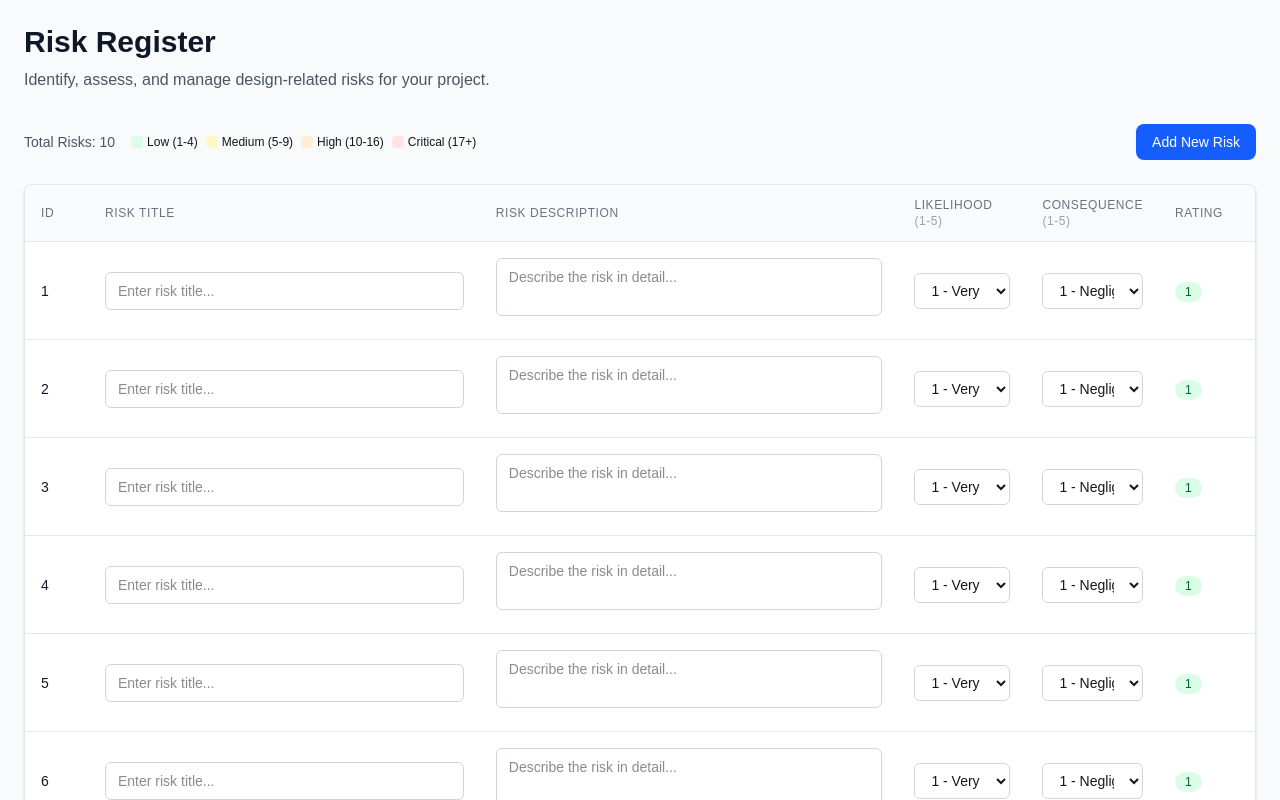
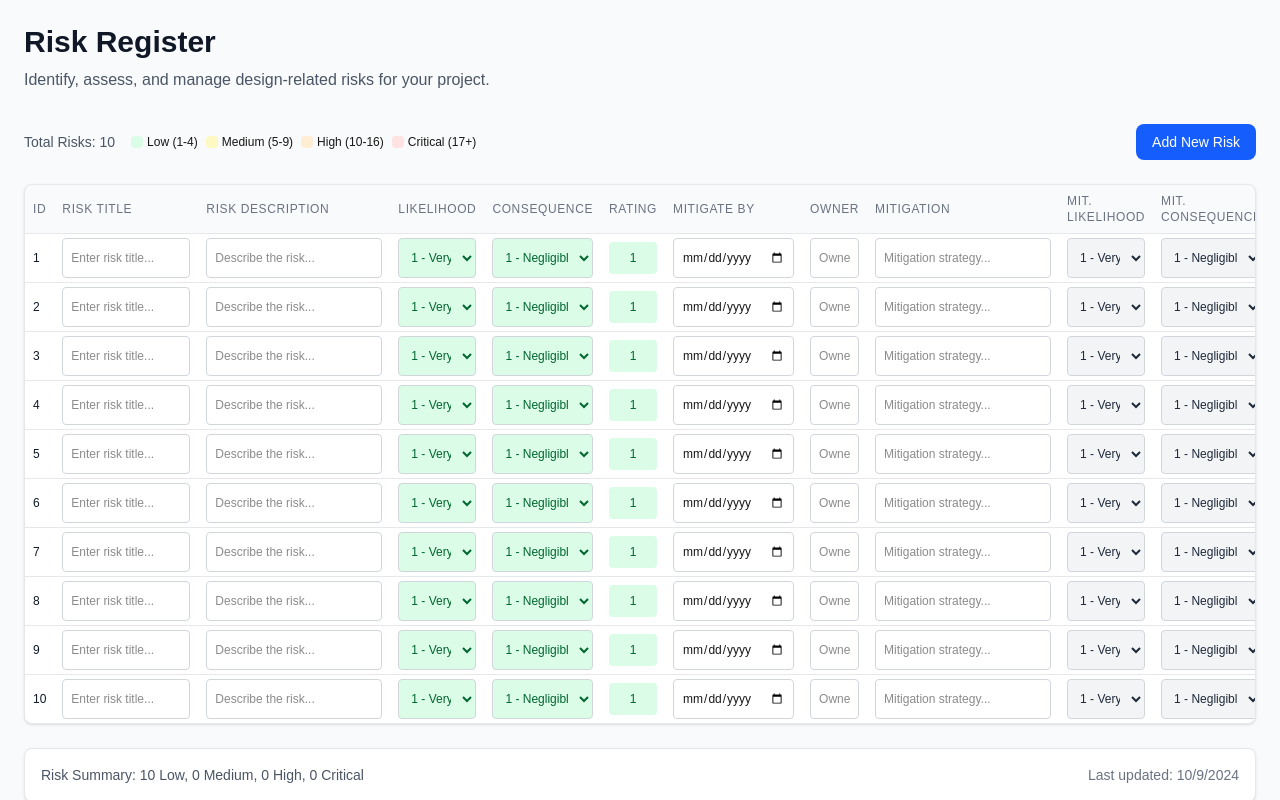
Before and after one commit to balgovidr/AutomationConsultant, a Next.js app: page / in a window 1280 px wide. Shown: the top 800 px of the page. Built offline with nearby package versions, Linux system fonts and the light colour scheme; no server answers.

Commit message:
More columns

```diff
--- a/src/components/RiskRegister.jsx
+++ b/src/components/RiskRegister.jsx
@@ -27,6 +27,28 @@ const RiskRegister = () => {
     }
 
     setRisks(updatedRisks);
+  };
+
+  const getLikelihoodColor = (likelihood) => {
+    switch(likelihood) {
+      case 1: return 'bg-green-100 text-green-800';
+      case 2: return 'bg-green-200 text-green-900';
+      case 3: return 'bg-yellow-100 text-yellow-800';
+      case 4: return 'bg-orange-100 text-orange-800';
+      case 5: return 'bg-red-100 text-red-800';
+      default: return 'bg-gray-100 text-gray-800';
+    }
+  };
+
+  const getConsequenceColor = (consequence) => {
+    switch(consequence) {
+      case 1: return 'bg-green-100 text-green-800';
+      case 2: return 'bg-green-200 text-green-900';
+      case 3: return 'bg-yellow-100 text-yellow-800';
+      case 4: return 'bg-orange-100 text-orange-800';
+      case 5: return 'bg-red-100 text-red-800';
+      default: return 'bg-gray-100 text-gray-800';
+    }
   };
 
   const getRatingColor = (rating) => {
@@ -91,67 +113,83 @@ const RiskRegister = () => {
         {/* Table Container */}
         <div className="bg-white rounded-lg shadow-sm border border-gray-200 overflow-hidden">
           <div className="overflow-x-auto">
-            <table className="min-w-full divide-y divide-gray-200">
+            <table className="min-w-full divide-y divide-gray-200 text-sm">
               <thead className="bg-gray-50">
                 <tr>
-                  <th className="px-4 py-3 text-left text-xs font-medium text-gray-500 uppercase tracking-wider w-16">
+                  <th className="px-2 py-2 text-left text-xs font-medium text-gray-500 uppercase tracking-wider w-12">
                     ID
                   </th>
-                  <th className="px-4 py-3 text-left text-xs font-medium text-gray-500 uppercase tracking-wider min-w-48">
+                  <th className="px-2 py-2 text-left text-xs font-medium text-gray-500 uppercase tracking-wider min-w-36">
                     Risk Title
                   </th>
-                  <th className="px-4 py-3 text-left text-xs font-medium text-gray-500 uppercase tracking-wider min-w-64">
+                  <th className="px-2 py-2 text-left text-xs font-medium text-gray-500 uppercase tracking-wider min-w-48">
                     Risk Description
                   </th>
-                  <th className="px-4 py-3 text-left text-xs font-medium text-gray-500 uppercase tracking-wider w-32">
+                  <th className="px-2 py-2 text-left text-xs font-medium text-gray-500 uppercase tracking-wider w-28">
                     Likelihood
-                    <div className="text-xs font-normal text-gray-400">(1-5)</div>
                   </th>
-                  <th className="px-4 py-3 text-left text-xs font-medium text-gray-500 uppercase tracking-wider w-32">
+                  <th className="px-2 py-2 text-left text-xs font-medium text-gray-500 uppercase tracking-wider w-28">
                     Consequence
-                    <div className="text-xs font-normal text-gray-400">(1-5)</div>
                   </th>
-                  <th className="px-4 py-3 text-left text-xs font-medium text-gray-500 uppercase tracking-wider w-24">
+                  <th className="px-2 py-2 text-left text-xs font-medium text-gray-500 uppercase tracking-wider w-20">
                     Rating
+                  </th>
+                  <th className="px-2 py-2 text-left text-xs font-medium text-gray-500 uppercase tracking-wider w-32">
+                    Mitigate By
+                  </th>
+                  <th className="px-2 py-2 text-left text-xs font-medium text-gray-500 uppercase tracking-wider w-32">
+                    Owner
+                  </th>
+                  <th className="px-2 py-2 text-left text-xs font-medium text-gray-500 uppercase tracking-wider min-w-48">
+                    Mitigation
+                  </th>
+                  <th className="px-2 py-2 text-left text-xs font-medium text-gray-500 uppercase tracking-wider w-28">
+                    Mit. Likelihood
+                  </th>
+                  <th className="px-2 py-2 text-left text-xs font-medium text-gray-500 uppercase tracking-wider w-28">
+                    Mit. Consequence
+                  </th>
+                  <th className="px-2 py-2 text-left text-xs font-medium text-gray-500 uppercase tracking-wider w-20">
+                    Mit. Rating
                   </th>
                 </tr>
               </thead>
               <tbody className="bg-white divide-y divide-gray-200">
                 {risks.map((risk, index) => (
-                  <tr key={risk.id} className="hover:bg-gray-50">
+                  <tr key={risk.id} className="hover:bg-gray-50 h-12">
                     {/* ID */}
-                    <td className="px-4 py-4 whitespace-nowrap text-sm font-medium text-gray-900">
+                    <td className="px-2 py-1 whitespace-nowrap text-xs font-medium text-gray-900">
                       {risk.id}
                     </td>
 
                     {/* Risk Title */}
-                    <td className="px-4 py-4">
+                    <td className="px-2 py-1">
                       <input
                         type="text"
                         value={risk.title}
                         onChange={(e) => handleInputChange(index, 'title', e.target.value)}
                         placeholder="Enter risk title..."
-                        className="w-full px-3 py-2 border border-gray-300 rounded-md text-sm focus:outline-none focus:ring-2 focus:ring-blue-500 focus:border-transparent"
+                        className="w-full h-10 px-2 border border-gray-300 rounded text-xs focus:outline-none focus:ring-1 focus:ring-blue-500 focus:border-transparent"
                       />
                     </td>
 
                     {/* Risk Description */}
-                    <td className="px-4 py-4">
-                      <textarea
+                    <td className="px-2 py-1">
+                      <input
+                        type="text"
                         value={risk.description}
                         onChange={(e) => handleInputChange(index, 'description', e.target.value)}
-                        placeholder="Describe the risk in detail..."
-                        rows={2}
-                        className="w-full px-3 py-2 border border-gray-300 rounded-md text-sm focus:outline-none focus:ring-2 focus:ring-blue-500 focus:border-transparent resize-none"
+                        placeholder="Describe the risk..."
+                        className="w-full h-10 px-2 border border-gray-300 rounded text-xs focus:outline-none focus:ring-1 focus:ring-blue-500 focus:border-transparent"
                       />
                     </td>
 
                     {/* Likelihood */}
-                    <td className="px-4 py-4">
+                    <td className="px-2 py-1">
                       <select
                         value={risk.likelihood}
                         onChange={(e) => handleInputChange(index, 'likelihood', e.target.value)}
-                        className="w-full px-3 py-2 border border-gray-300 rounded-md text-sm focus:outline-none focus:ring-2 focus:ring-blue-500 focus:border-transparent"
+                        className={`w-full h-10 px-2 border border-gray-300 rounded text-xs focus:outline-none focus:ring-1 focus:ring-blue-500 focus:border-transparent ${getLikelihoodColor(risk.likelihood)}`}
                       >
                         <option value={1}>1 - Very Low</option>
                         <option value={2}>2 - Low</option>
@@ -162,11 +200,11 @@ const RiskRegister = () => {
                     </td>
 
                     {/* Consequence */}
-                    <td className="px-4 py-4">
+                    <td className="px-2 py-1">
                       <select
                         value={risk.consequence}
                         onChange={(e) => handleInputChange(index, 'consequence', e.target.value)}
-                        className="w-full px-3 py-2 border border-gray-300 rounded-md text-sm focus:outline-none focus:ring-2 focus:ring-blue-500 focus:border-transparent"
+                        className={`w-full h-10 px-2 border border-gray-300 rounded text-xs focus:outline-none focus:ring-1 focus:ring-blue-500 focus:border-transparent ${getConsequenceColor(risk.consequence)}`}
                       >
                         <option value={1}>1 - Negligible</option>
                         <option value={2}>2 - Minor</option>
@@ -177,9 +215,78 @@ const RiskRegister = () => {
                     </td>
 
                     {/* Rating */}
-                    <td className="px-4 py-4">
-                      <span className={`inline-flex items-center px-2.5 py-0.5 rounded-full text-xs font-medium ${getRatingColor(risk.rating)}`}>
+                    <td className="px-2 py-1">
+                      <span className={`inline-flex items-center justify-center w-full h-8 px-2 rounded text-xs font-medium ${getRatingColor(risk.rating)}`}>
                         {risk.rating}
+                      </span>
+                    </td>
+
+                    {/* Mitigate By */}
+                    <td className="px-2 py-1">
+                      <input
+                        type="date"
+                        value={risk.mitigateBy}
+                        onChange={(e) => handleInputChange(index, 'mitigateBy', e.target.value)}
+                        className="w-full h-10 px-2 border border-gray-300 rounded text-xs focus:outline-none focus:ring-1 focus:ring-blue-500 focus:border-transparent"
+                      />
+                    </td>
+
+                    {/* Owner */}
+                    <td className="px-2 py-1">
+                      <input
+                        type="text"
+                        value={risk.owner}
+                        onChange={(e) => handleInputChange(index, 'owner', e.target.value)}
+                        placeholder="Owner name..."
+                        className="w-full h-10 px-2 border border-gray-300 rounded text-xs focus:outline-none focus:ring-1 focus:ring-blue-500 focus:border-transparent"
+                      />
+                    </td>
+
+                    {/* Mitigation */}
+                    <td className="px-2 py-1">
+                      <input
+                        type="text"
+                        value={risk.mitigation}
+                        onChange={(e) => handleInputChange(index, 'mitigation', e.target.value)}
+                        placeholder="Mitigation strategy..."
+                        className="w-full h-10 px-2 border border-gray-300 rounded text-xs focus:outline-none focus:ring-1 focus:ring-blue-500 focus:border-transparent"
+                      />
+                    </td>
+
+                    {/* Mitigated Likelihood */}
+                    <td className="px-2 py-1">
+                      <select
+                        value={risk.mitigatedLikelihood}
+                        onChange={(e) => handleInputChange(index, 'mitigatedLikelihood', e.target.value)}
+                        className={`w-full h-10 px-2 border border-gray-300 rounded text-xs focus:outline-none focus:ring-1 focus:ring-blue-500 focus:border-transparent ${getLikelihoodColor(risk.mitigatedLikelihood)}`}
+                      >
+                        <option value={1}>1 - Very Low</option>
+                        <option value={2}>2 - Low</option>
+                        <option value={3}>3 - Medium</option>
+                        <option value={4}>4 - High</option>
+                        <option value={5}>5 - Very High</option>
+                      </select>
+                    </td>
+
+                    {/* Mitigated Consequence */}
+                    <td className="px-2 py-1">
+                      <select
+                        value={risk.mitigatedConsequence}
+                        onChange={(e) => handleInputChange(index, 'mitigatedConsequence', e.target.value)}
+                        className={`w-full h-10 px-2 border border-gray-300 rounded text-xs focus:outline-none focus:ring-1 focus:ring-blue-500 focus:border-transparent ${getConsequenceColor(risk.mitigatedConsequence)}`}
+                      >
+                        <option value={1}>1 - Negligible</option>
+                        <option value={2}>2 - Minor</option>
+                        <option value={3}>3 - Moderate</option>
+                        <option value={4}>4 - Major</option>
+                        <option value={5}>5 - Severe</option>
+                      </select>
+                    </td>
+
+                    {/* Mitigated Rating */}
+                    <td className="px-2 py-1">
+                      <span className={`inline-flex items-center justify-center w-full h-8 px-2 rounded text-xs font-medium ${getRatingColor(risk.mitigatedRating)}`}>
+                        {risk.mitigatedRating}
                       </span>
                     </td>
                   </tr>
```
